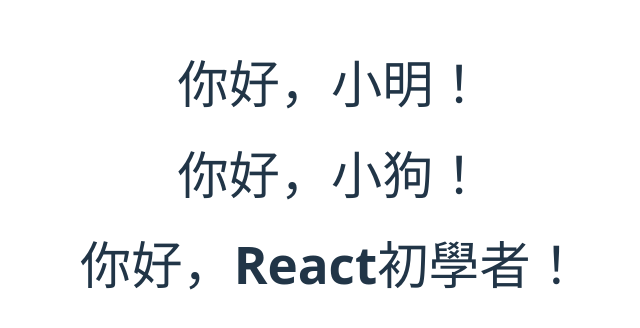
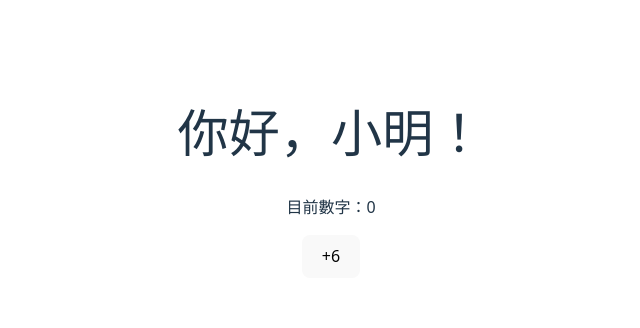
Before and after one commit to roucho1/my-react-app, a React (Vite) app: page / in a window 1280 px wide. Shown: the part 226-554 px from the top of the page, without its empty margins (309-949 px from the left). Built offline with nearby package versions, Linux system fonts and the light colour scheme.

Commit message:
Day 4: 學習useState, 稍微結合props使用

```diff
--- a/src/App.jsx
+++ b/src/App.jsx
@@ -1,12 +1,12 @@
 import "./App.css";
+import Counter from "./Component/Counter";
 import Greeting from "./Greeting";
 
 function App() {
   return (
     <div>
       <Greeting name="小明" />
-      <Greeting />
-      <Greeting name="React初學者" />
+      <Counter step={6} />
     </div>
   );
 }
--- /dev/null
+++ b/src/Component/Counter.jsx
@@ -0,0 +1,17 @@
+import { useState } from "react";
+
+function Counter({ step = 1 }) {
+  const [count, setCount] = useState(0);
+  //     ^現在的值  ^更新的函式      ^初始值
+  console.log(step);
+  console.log({ step });
+
+  return (
+    <div>
+      <p>目前數字：{count}</p>
+      <button onClick={() => setCount(count + step)}>+{step}</button>
+    </div>
+  );
+}
+
+export default Counter;
```
